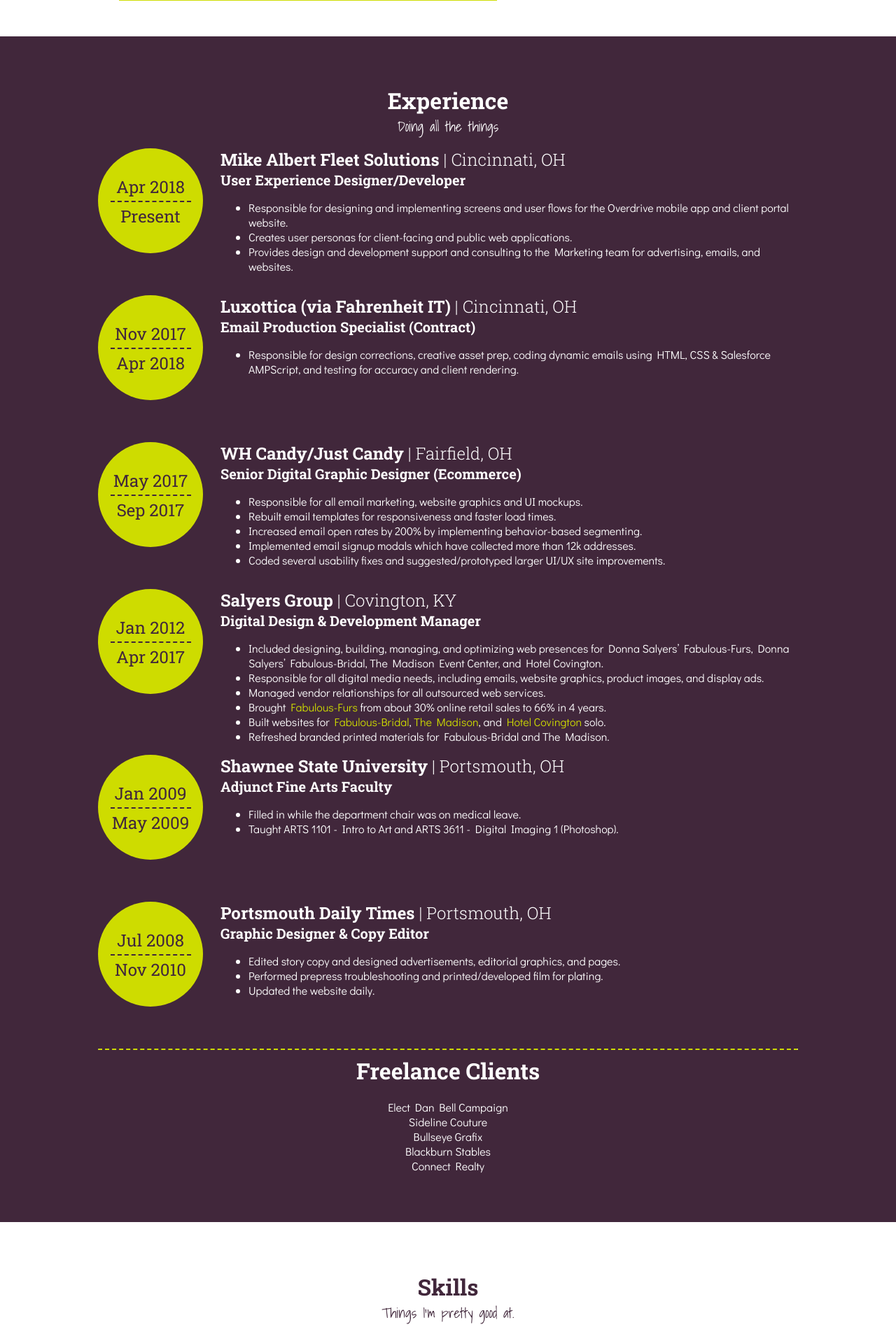
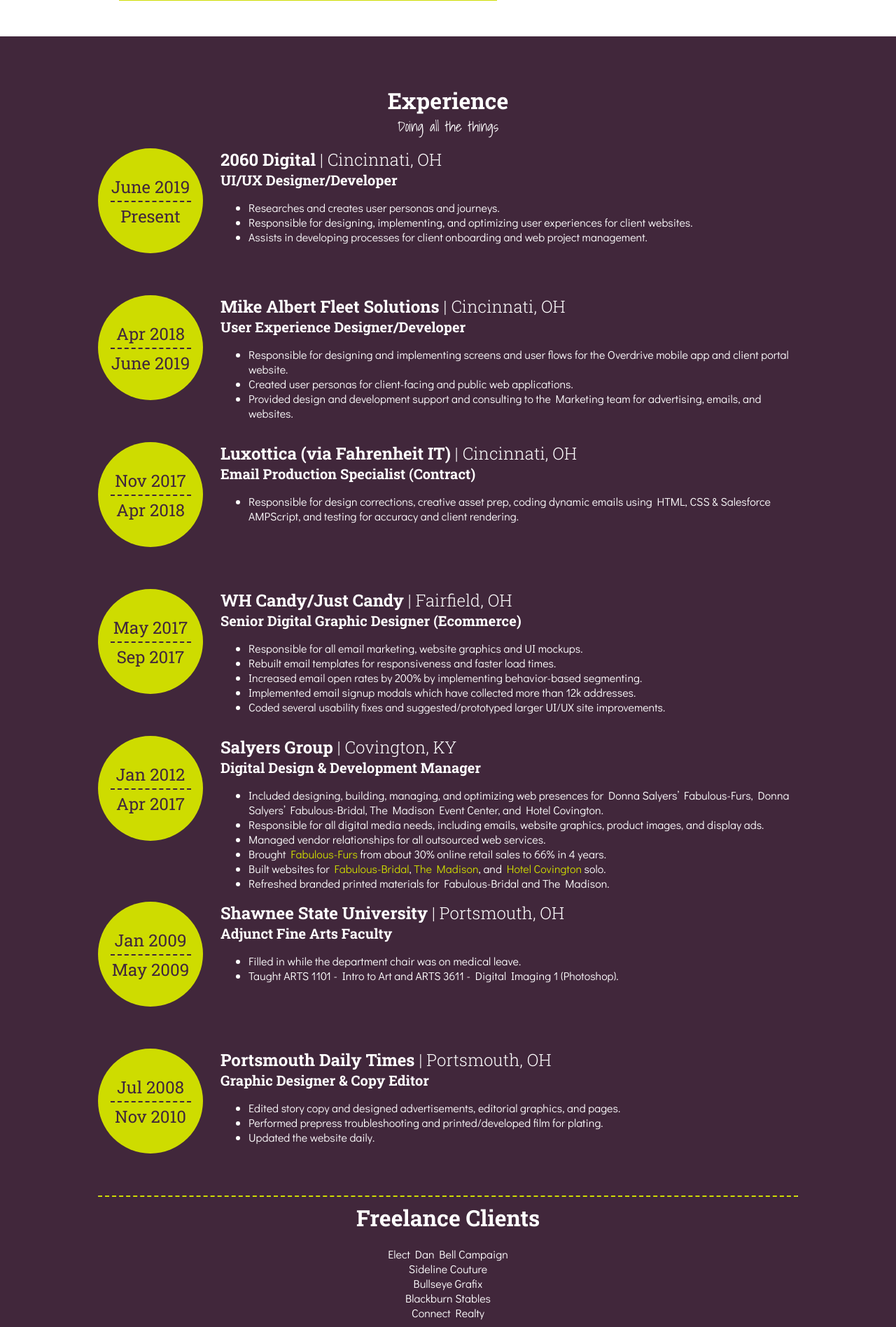
Before and after one commit to khumble/bonovum, a PHP site: page / in a window 1280 px wide. Shown: the part 1111-3008 px from the top of the page at 70% size. Run offline with PHP 8.4, Linux system fonts and the light colour scheme; some libraries are stand-ins or nearby versions.

Commit message:
clean up old resumes and update

```diff
--- a/index.php
+++ b/index.php
@@ -73,17 +73,31 @@
             <h2>Experience</h2>
             <h3>Doing all the things</h3>
             <div class="content">
+            <div class="entry">
+                    <div class="bubble">
+                        <span class="start-date">June 2019</span><span class="end-date">Present</span>
+                    </div>
+                    <div class="data">
+                        <h4>2060 Digital <span class="divider">|</span> <span class="location">Cincinnati, OH</span></h4>
+                        <h5>UI/UX Designer/Developer</h5>
+                        <ul>
+                            <li>Researches and creates user personas and journeys.</li>
+                            <li>Responsible for designing, implementing, and optimizing user experiences for client websites.</li>
+                            <li>Assists in developing processes for client onboarding and web project management.</li>
+                        </ul>
+                    </div>
+                </div>
                 <div class="entry">
                     <div class="bubble">
-                        <span class="start-date">Apr 2018</span><span class="end-date">Present</span>
+                        <span class="start-date">Apr 2018</span><span class="end-date">June 2019</span>
                     </div>
                     <div class="data">
                         <h4>Mike Albert Fleet Solutions <span class="divider">|</span> <span class="location">Cincinnati, OH</span></h4>
                         <h5>User Experience Designer/Developer</h5>
                         <ul>
                             <li>Responsible for designing and implementing screens and user flows for the Overdrive mobile app and client portal website.</li>
-                            <li>Creates user personas for client-facing and public web applications.</li>
-                            <li>Provides design and development support and consulting to the Marketing team for advertising, emails, and websites.</li>
+                            <li>Created user personas for client-facing and public web applications.</li>
+                            <li>Provided design and development support and consulting to the Marketing team for advertising, emails, and websites.</li>
                         </ul>
                     </div>
                 </div>
```
Also changed, not shown: 4 other files.
